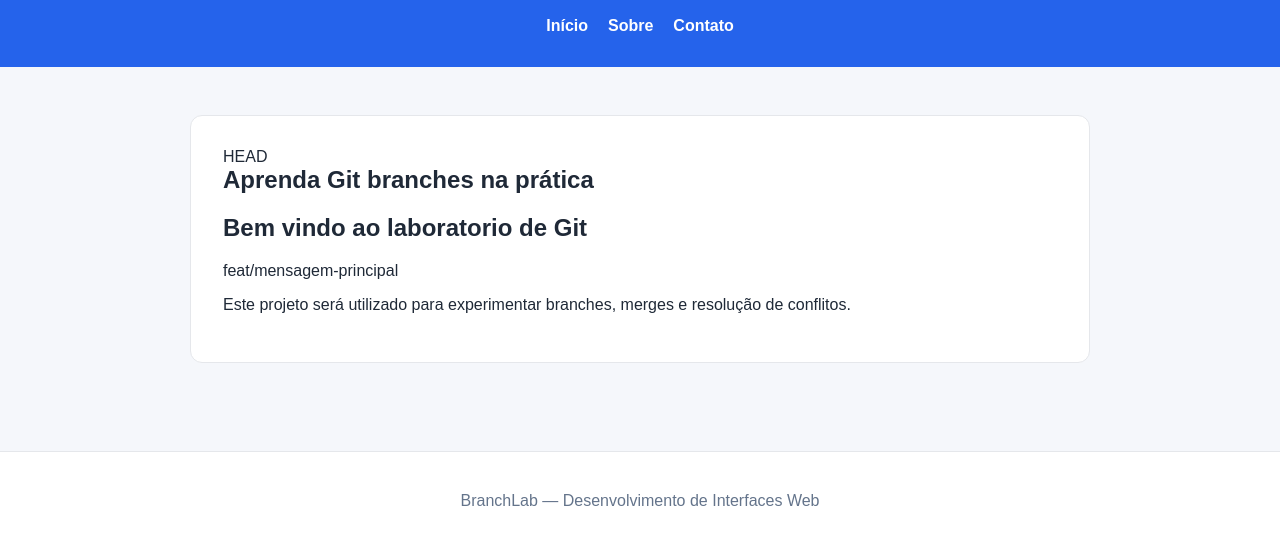
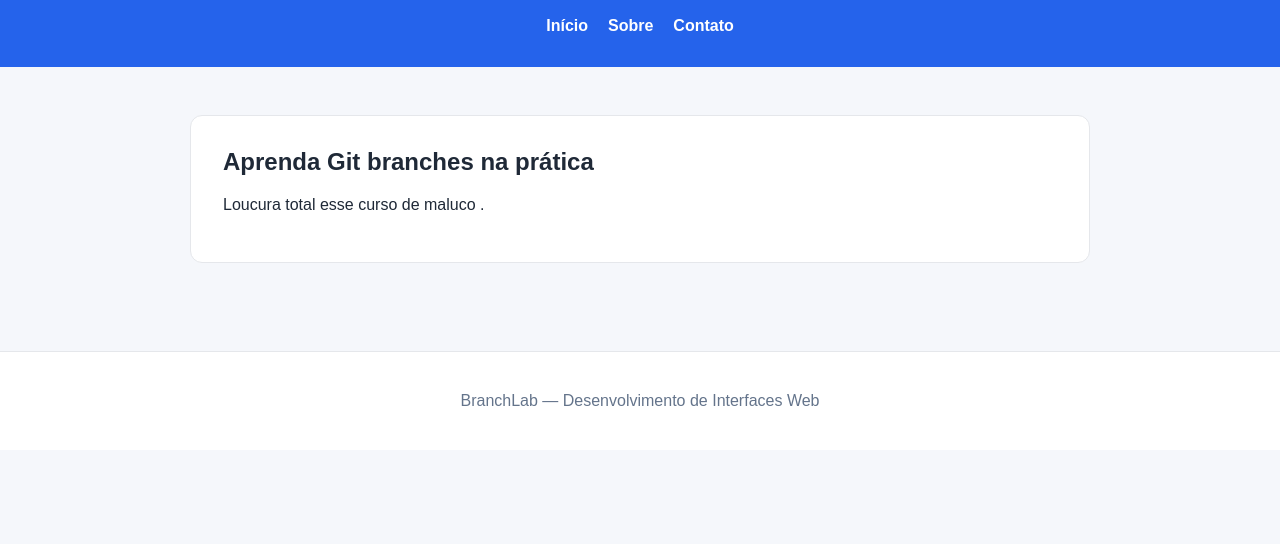
Before and after one commit to DDGurgel/branchlab, a plain HTML site: page index.html in a window 1280 px wide. Shown: the part 96-640 px from the top of the page. Drawn offline with Linux system fonts and the light colour scheme.

```diff
--- a/index.html
+++ b/index.html
@@ -26,14 +26,14 @@
 
         <section class="apresentacao">
 
-HEAD
             <h2>Aprenda Git branches na prática</h2>
-            <h2>Bem vindo ao laboratorio de Git</h2>
-feat/mensagem-principal
+
+
+
 
             <p>
-                Este projeto será utilizado para experimentar
-                branches, merges e resolução de conflitos.
+                Loucura total esse curso de maluco
+                .
             </p>
 
         </section>
```
